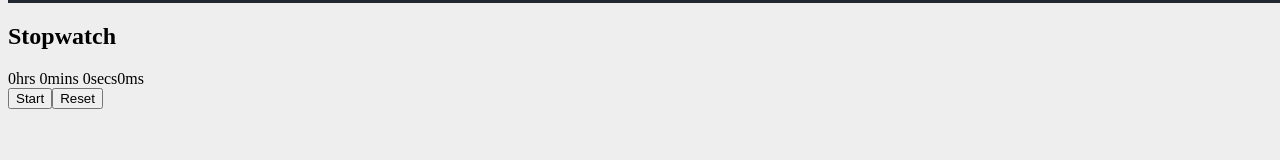
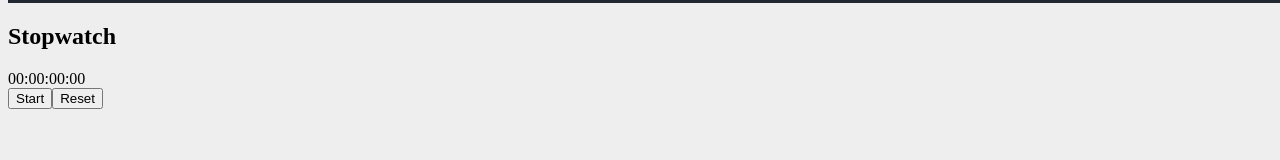
Before and after one commit to b-e-n-murray/react-gym-buddy-app, a React (Create React App) app: page /stopwatch in a window 1280 px wide. Shown: the part 125-285 px from the top of the page. Built offline with nearby package versions, Linux system fonts and the light colour scheme; a web font is replaced by a local one.

Commit message:
stopwatch working

```diff
--- a/src/components/Stopwatch.tsx
+++ b/src/components/Stopwatch.tsx
@@ -1,32 +1,54 @@
-import { useEffect, useState } from "react";
+import { useState } from "react";
+
+interface Time {
+  hours: number;
+  minutes: number;
+  seconds: number;
+  milliseconds: number;
+}
 
 function Stopwatch(): JSX.Element {
   const [watchRunning, setWatchRunning] = useState(false);
-  const [currentTime, setCurrentTime] = useState<Record<string, number>>({
+  const [currentTime, setCurrentTime] = useState<Time>({
     hours: 0,
     minutes: 0,
     seconds: 0,
     milliseconds: 0,
   });
   const [intervalID, setIntervalID] = useState<NodeJS.Timeout>();
+
   function handlePause() {
     setWatchRunning(false);
     clearInterval(intervalID);
+    setIntervalID(undefined);
   }
 
   function handleStart() {
     setWatchRunning(true);
-    setIntervalID(
-      setInterval(() => {
-        setCurrentTime({
-          hours: currentTime.hours,
-          minutes: currentTime.minutes,
-          seconds: currentTime.seconds,
-          milliseconds: currentTime.milliseconds + 1,
-        });
-      }, 10)
-    );
+    const newIntervalID = setInterval(() => {
+      setCurrentTime((prevTime) => {
+        let milliseconds = prevTime.milliseconds + 1;
+        let seconds = prevTime.seconds;
+        let minutes = prevTime.minutes;
+        let hours = prevTime.hours;
+        if (milliseconds >= 100) {
+          seconds += 1;
+          milliseconds = 0;
+        }
+        if (seconds >= 60) {
+          minutes += 1;
+          seconds = 0;
+        }
+        if (minutes >= 60) {
+          hours += 1;
+          minutes = 0;
+        }
+        return { hours, minutes, seconds, milliseconds };
+      });
+    }, 10);
+    setIntervalID(newIntervalID);
   }
+
   function handleReset() {
     setCurrentTime({
       hours: 0,
@@ -34,20 +56,30 @@ function Stopwatch(): JSX.Element {
       seconds: 0,
       milliseconds: 0,
     });
+    setWatchRunning(false);
+    clearInterval(intervalID);
+    setIntervalID(undefined);
   }
 
   console.log(watchRunning);
-  console.log(
-    `hrs: ${currentTime.hours}, mins: ${currentTime.minutes}, secs: ${currentTime.seconds}, ms: ${currentTime.milliseconds}`
-  );
   return (
     <>
       <h2>Stopwatch</h2>
       <div className="stopwatch-ctn">
         <div>
-          {currentTime.hours}hrs {currentTime.minutes}mins {currentTime.seconds}
-          secs
-          {currentTime.milliseconds}ms
+          {currentTime.hours < 10 ? "0" + currentTime.hours : currentTime.hours}
+          :
+          {currentTime.minutes < 10
+            ? "0" + currentTime.minutes
+            : currentTime.minutes}
+          :
+          {currentTime.seconds < 10
+            ? "0" + currentTime.seconds
+            : currentTime.seconds}
+          :
+          {currentTime.milliseconds < 10
+            ? "0" + currentTime.milliseconds
+            : currentTime.milliseconds}
         </div>
       </div>
       {!watchRunning && <button onClick={handleStart}>Start</button>}
```
